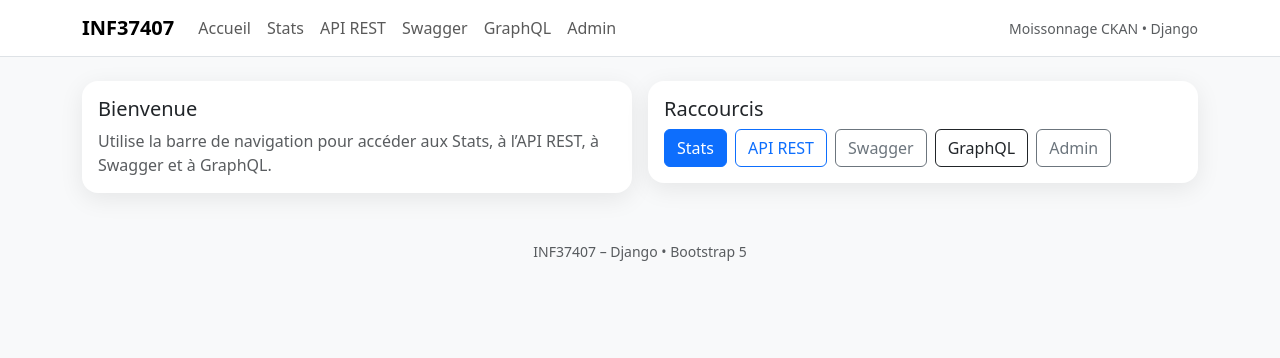
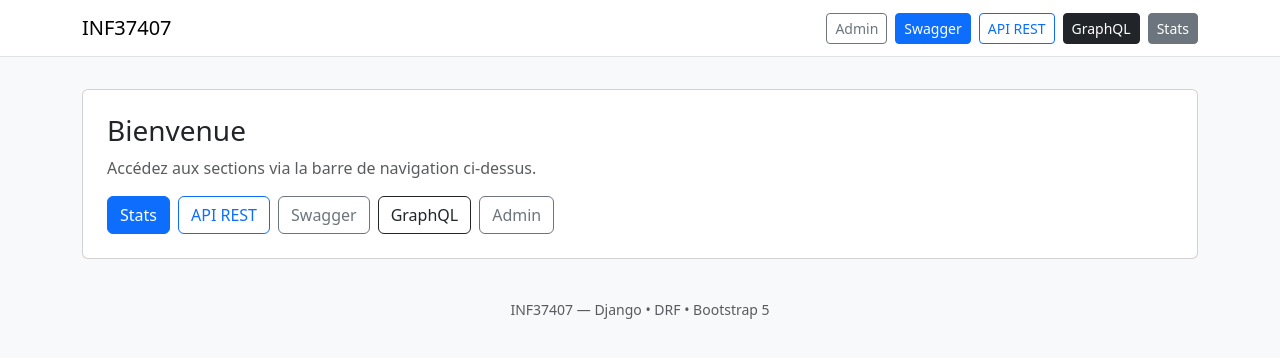
Before and after one commit to bk2024-20/inf37407, a Django app: template templates/home.html in a window 1280 px wide. Shown: the top 358 px of the page. Run offline with Django 5.2, Linux system fonts and the light colour scheme; the template is opened without the code that fills it, so the values that code supplies are empty.

```diff
--- a/templates/base.html
+++ b/templates/base.html
@@ -1,47 +1,29 @@
 <!doctype html>
-<html lang="fr" data-bs-theme="light">
+<html lang="fr">
   <head>
     <meta charset="utf-8">
     <meta name="viewport" content="width=device-width, initial-scale=1">
     <title>{% block title %}INF37407{% endblock %}</title>
     <link href="https://cdn.jsdelivr.net/npm/bootstrap@5.3.3/dist/css/bootstrap.min.css" rel="stylesheet">
-    <style>
-      .card { border: 0; border-radius: 1rem; box-shadow: 0 6px 24px rgba(0,0,0,.08); }
-      .kpi { font-size: clamp(1.6rem, 2.5vw, 2.2rem); font-weight: 700; }
-      .muted { color: #6c757d; }
-      .section-title { font-weight: 700; letter-spacing: .3px; }
-    </style>
-    {% block head %}{% endblock %}
   </head>
   <body class="bg-light">
-    <nav class="navbar navbar-expand-lg bg-white border-bottom">
+    <nav class="navbar navbar-expand-lg bg-white border-bottom mb-3">
       <div class="container">
-        <a class="navbar-brand fw-semibold" href="{% url 'home' %}">INF37407</a>
-        <button class="navbar-toggler" data-bs-toggle="collapse" data-bs-target="#nav">
-          <span class="navbar-toggler-icon"></span>
-        </button>
-        <div id="nav" class="collapse navbar-collapse">
-          <ul class="navbar-nav me-auto">
-            <li class="nav-item"><a class="nav-link" href="{% url 'home' %}">Accueil</a></li>
-            <li class="nav-item"><a class="nav-link" href="{% url 'stats' %}">Stats</a></li>
-            <li class="nav-item"><a class="nav-link" href="/api/datasets/">API REST</a></li>
-            <li class="nav-item"><a class="nav-link" href="/swagger/">Swagger</a></li>
-            <li class="nav-item"><a class="nav-link" href="/graphql">GraphQL</a></li>
-            <li class="nav-item"><a class="nav-link" href="/admin/">Admin</a></li>
-          </ul>
-          <span class="navbar-text small text-muted">Moissonnage CKAN • Django</span>
+        <a class="navbar-brand" href="{% url 'home' %}">INF37407</a>
+        <div class="d-flex gap-2">
+          <a class="btn btn-sm btn-outline-secondary" href="/admin/">Admin</a>
+          <a class="btn btn-sm btn-primary" href="/swagger/">Swagger</a>
+          <a class="btn btn-sm btn-outline-primary" href="/api/datasets/">API REST</a>
+          <a class="btn btn-sm btn-dark" href="/graphql">GraphQL</a>
+          <a class="btn btn-sm btn-secondary" href="/stats/">Stats</a>
         </div>
       </div>
     </nav>
-
-    <main class="container py-4">
+    <main class="container py-3">
       {% block content %}{% endblock %}
     </main>
-
     <footer class="container py-4 text-center small text-muted">
-      INF37407 – Django • Bootstrap 5
+      INF37407 — Django • DRF • Bootstrap 5
     </footer>
-    <script src="https://cdn.jsdelivr.net/npm/bootstrap@5.3.3/dist/js/bootstrap.bundle.min.js"></script>
-    {% block scripts %}{% endblock %}
   </body>
 </html>
--- a/templates/home.html
+++ b/templates/home.html
@@ -1,24 +1,15 @@
 {% extends "base.html" %}
-{% block title %}Accueil – INF37407{% endblock %}
+{% block title %}Accueil — INF37407{% endblock %}
 {% block content %}
-  <div class="row g-3">
-    <div class="col-md-6">
-      <div class="card p-3">
-        <h5 class="mb-2">Bienvenue</h5>
-        <p class="text-muted mb-0">Utilise la barre de navigation pour accéder aux Stats, à l’API REST, à Swagger et à GraphQL.</p>
-      </div>
-    </div>
-    <div class="col-md-6">
-      <div class="card p-3">
-        <h5 class="mb-2">Raccourcis</h5>
-        <div class="d-flex gap-2 flex-wrap">
-          <a class="btn btn-primary" href="{% url 'stats' %}">Stats</a>
-          <a class="btn btn-outline-primary" href="/api/datasets/">API REST</a>
-          <a class="btn btn-outline-secondary" href="/swagger/">Swagger</a>
-          <a class="btn btn-outline-dark" href="/graphql">GraphQL</a>
-          <a class="btn btn-outline-secondary" href="/admin/">Admin</a>
-        </div>
-      </div>
+  <div class="card p-4">
+    <h1 class="h3 mb-2">Bienvenue</h1>
+    <p class="text-muted">Accédez aux sections via la barre de navigation ci-dessus.</p>
+    <div class="d-flex gap-2 flex-wrap">
+      <a class="btn btn-primary" href="/stats/">Stats</a>
+      <a class="btn btn-outline-primary" href="/api/datasets/">API REST</a>
+      <a class="btn btn-outline-secondary" href="/swagger/">Swagger</a>
+      <a class="btn btn-outline-dark" href="/graphql">GraphQL</a>
+      <a class="btn btn-outline-secondary" href="/admin/">Admin</a>
     </div>
   </div>
 {% endblock %}
```
